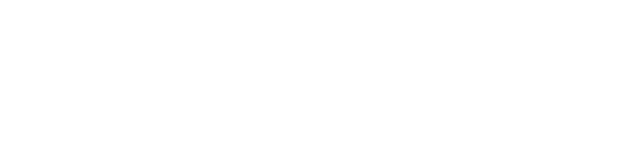
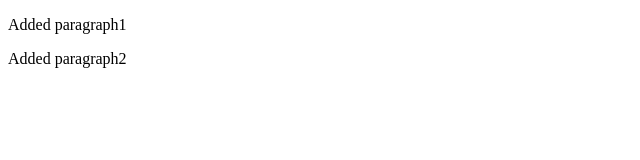
Before and after one commit to reifjc/awful_website, a plain HTML site: page index.html in a window 1280 px wide. Shown: the whole page, without its empty margins (0-640 px from the left). Drawn offline with Linux system fonts and the light colour scheme.

Commit message:
Added two paragraphs

```diff
--- a/index.html
+++ b/index.html
@@ -1,6 +1,12 @@
 <!DOCTYPE html>
 <html>
 	<head>
-
+		<meta charset="utf-8">
+		<title>Awesome website</title>
 	</head>
 </html>
+
+<body>
+	<p>Added paragraph1</p>
+	<p>Added paragraph2</p>
+</body>
```
